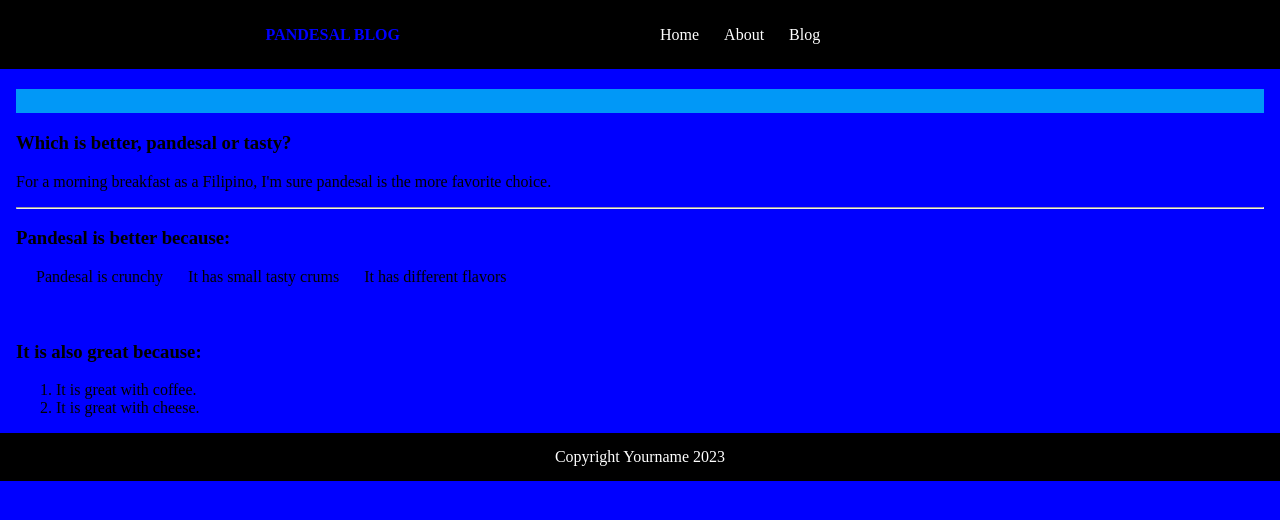
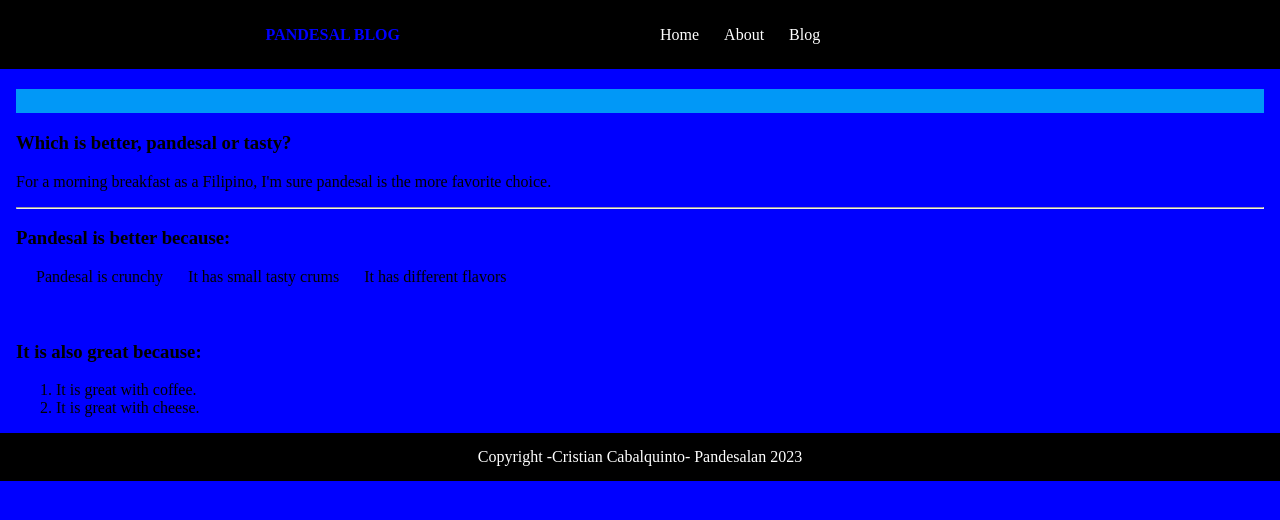
Before and after one commit to chinitoXx/PandesalSampleWebPage, a plain HTML site: page index.html in a window 1280 px wide. Drawn offline with Linux system fonts and the light colour scheme.

Commit message:
add text on footer line cristian cabalquinto pandesalan

```diff
--- a/index.html
+++ b/index.html
@@ -47,7 +47,7 @@
       </ol>
     </main>
     <footer>
-      <p style="padding-top: 15px">Copyright Yourname 2023</p>
+      <p style="padding-top: 15px">Copyright -Cristian Cabalquinto- Pandesalan 2023</p>
     </footer>
   </body>
 </html>
```
